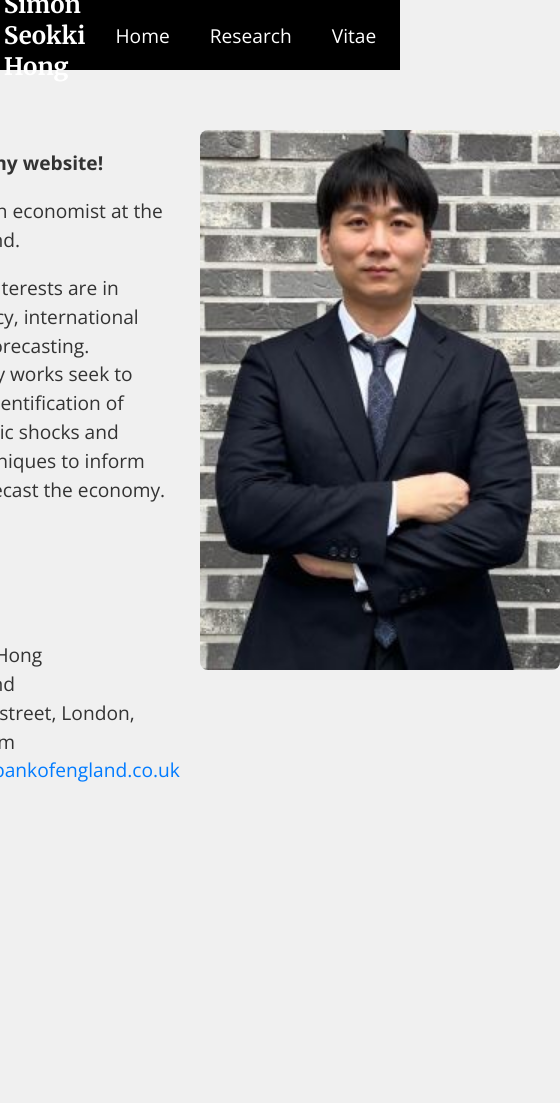
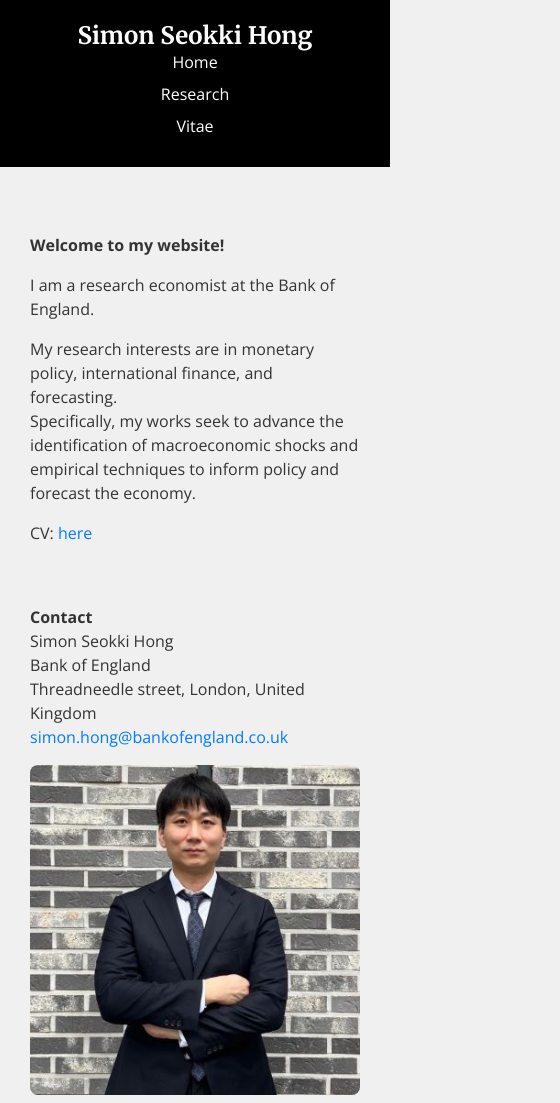
Before and after one commit to simonsokihong/simonsokihong.github.io, a plain HTML site: page index.html in a window 390 px wide. Shown: the whole page, 560 px wide, since content can reach past the window. Before the commit the page ends 844 px from the top, so only its background shows below. Drawn offline with nearby package versions, Linux system fonts and the light colour scheme.

Commit message:
Update styles.css

```diff
--- a/styles.css
+++ b/styles.css
@@ -6,6 +6,8 @@ body {
     display: flex;
     flex-direction: column;
     align-items: center;
+    width: 100%;
+    box-sizing: border-box;
 }
 
 .banner {
@@ -17,6 +19,7 @@ body {
     position: relative;
     height: 50px;
     width: 100%;
+    box-sizing: border-box;
 }
 
 .banner-content {
@@ -25,6 +28,7 @@ body {
     justify-content: space-between;
     align-items: center;
     padding: 10px 20px;
+    box-sizing: border-box;
 }
 
 .logo {
@@ -61,6 +65,7 @@ body {
     width: 100%;
     max-width: 1200px;
     padding: 20px;
+    box-sizing: border-box;
 }
 
 .body-wrapper {
@@ -71,6 +76,7 @@ body {
     width: 100%;
     max-width: 1200px;
     margin-top: 20px;
+    box-sizing: border-box;
 }
 
 .body-content {
@@ -107,6 +113,7 @@ a:hover {
     background-color: #fff;
     margin-top: 40px;
     border-radius: 8px;
+    box-sizing: border-box;
 }
 
 .vitae-section h3 {
@@ -130,6 +137,7 @@ a:hover {
     padding: 20px;
     margin-top: 40px;
     border-radius: 8px;
+    box-sizing: border-box;
 }
 
 .research-section h3 {
@@ -164,3 +172,55 @@ a:hover {
     line-height: 1.4;
     color: #333; /* Change color to match the paper title */
 }
+
+/* Media Queries */
+@media (max-width: 768px) {
+    .banner-content, .body-wrapper, .vitae-section, .research-section {
+        padding: 10px;
+    }
+
+    .menu ul {
+        flex-direction: column;
+        align-items: center;
+    }
+
+    .menu li {
+        margin-left: 0;
+        margin-bottom: 10px;
+    }
+
+    .body-wrapper {
+        flex-direction: column;
+        align-items: center;
+    }
+
+    .body-content {
+        padding-right: 0;
+        font-size: 1em;
+    }
+
+    .picture-content img {
+        width: 100%;
+        height: auto;
+    }
+}
+
+@media (max-width: 480px) {
+    .banner {
+        height: auto;
+        padding: 10px;
+    }
+
+    .banner-content {
+        flex-direction: column;
+    }
+
+    .menu ul {
+        padding: 0;
+        text-align: center;
+    }
+
+    .menu a {
+        font-size: 1em;
+    }
+}
```
